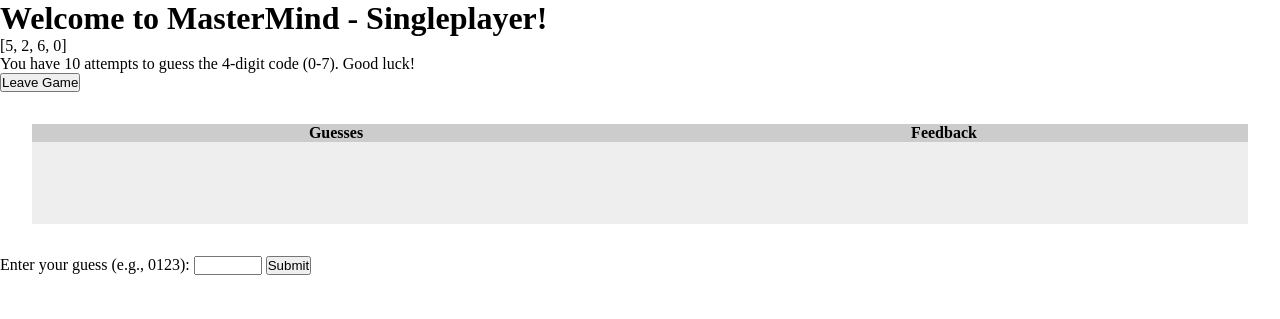
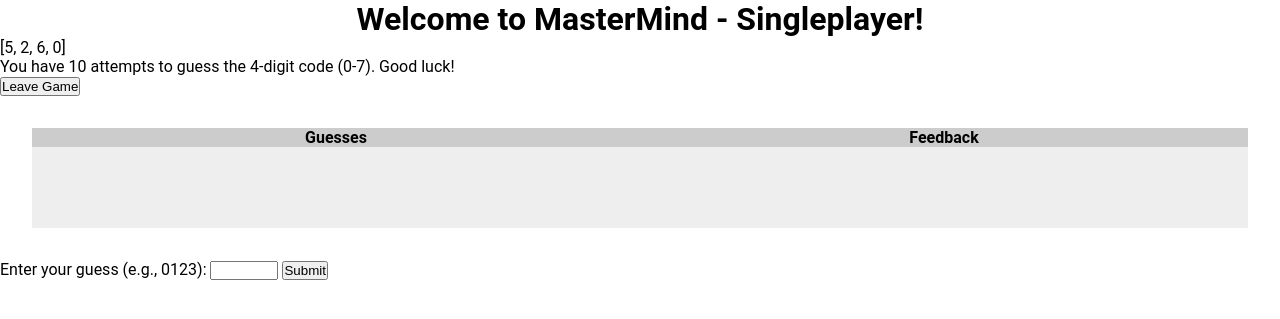
Before and after one commit to franciscobortega/mastermind, a Flask app: page /start_single in a window 1280 px wide. Shown: the top 319 px of the page. Run offline with Flask 3, Linux system fonts and the light colour scheme.

Commit message:
Added minor styling to fonts and header alignments

```diff
--- a/static/css/styles.css
+++ b/static/css/styles.css
@@ -2,6 +2,15 @@
   margin: 0;
   padding: 0;
   box-sizing: border-box;
+}
+
+body {
+  font-family: "Roboto", sans-serif;
+}
+
+h1,
+h2 {
+  text-align: center;
 }
 
 .game-options {
--- a/templates/multiplayer-game.html
+++ b/templates/multiplayer-game.html
@@ -1,6 +1,7 @@
 {% extends 'base.html' %} {% block title %}MasterMind - Multiplayer Game{%
 endblock %} {% block content %}
-<h1>Welcome to MasterMind, {{ name }}, the {{ user_role }}!</h1>
+<h1>Welcome to MasterMind, {{ name }}!</h1>
+<h2>You are the {{ user_role }}!</h2>
 <div id="lobby-options">
   <p>You are in the lobby!</p>
 
```
